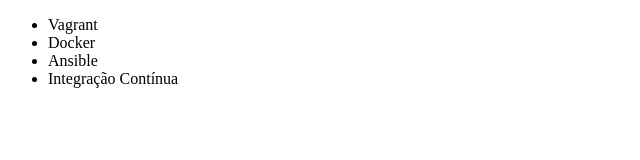
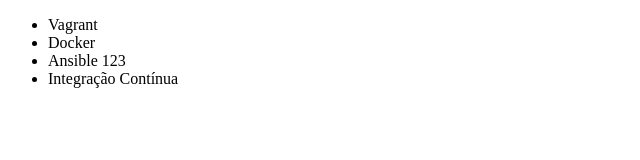
Before and after one commit to viviannemedeiros/testando, a plain HTML site: page index.html in a window 1280 px wide. Shown: the full height of the page, 0-640 px from the left. Drawn offline with Linux system fonts and the light colour scheme.

Commit message:
Update index.html

```diff
--- a/index.html
+++ b/index.html
@@ -8,7 +8,7 @@
     <ul>
         <li>Vagrant</li>
         <li>Docker</li>
-        <li>Ansible</li>
+        <li>Ansible 123</li>
         <li>Integração Contínua</li>
     </ul>
 </body>
```
